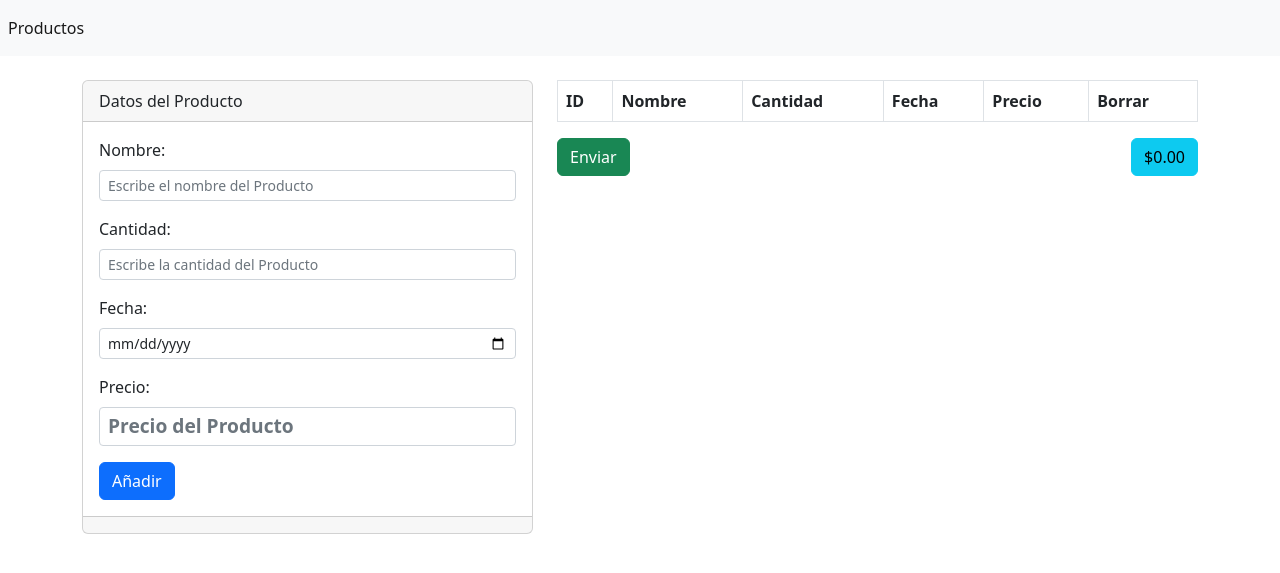
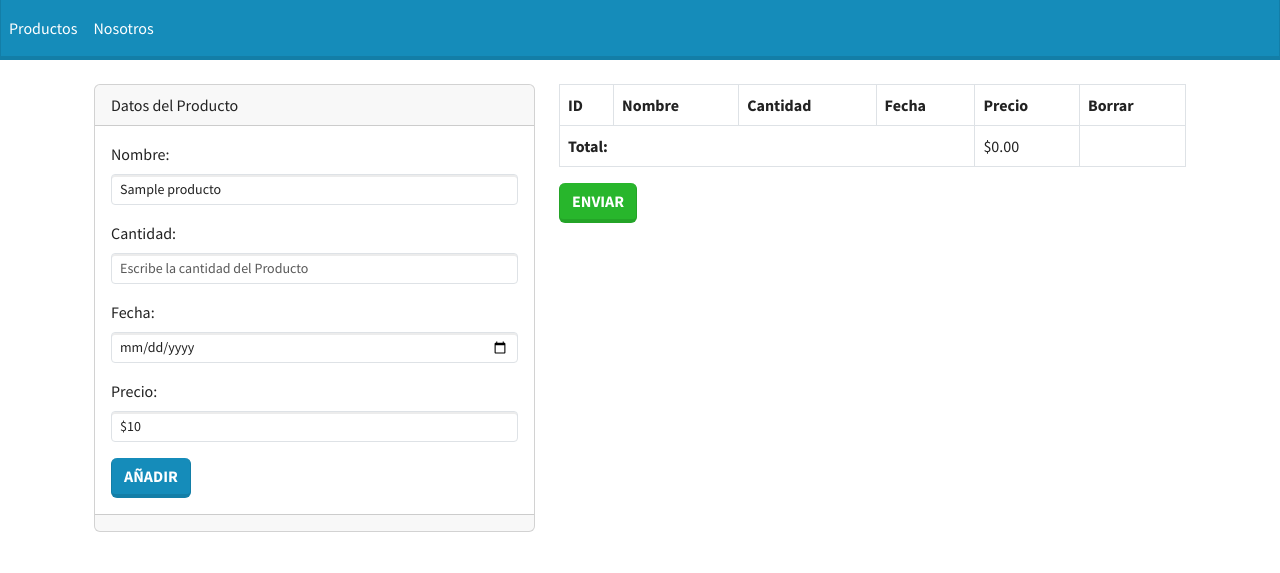
Before and after one commit to sahaguntepeapulco/Tienda, a Flask app: page /admin/carrito in a window 1280 px wide. Shown: the top 573 px of the page. Run offline with Flask 3, Linux system fonts and the light colour scheme; tables that the repository leaves empty or names only in its code hold one stand-in row (values such as "Sample post"); lists and menus that the app fills with data are empty; some libraries are stand-ins or nearby versions.

Commit message:
Update carrito.html

```diff
--- a/templates/admin/carrito.html
+++ b/templates/admin/carrito.html
@@ -1,30 +1,29 @@
 <!doctype html>
-<html lang="en">
+<html lang="es">
 
 <head>
-  <title>Title</title>
+  <title>Tienda</title>
   <!-- Required meta tags -->
   <meta charset="utf-8">
   <meta name="viewport" content="width=device-width, initial-scale=1, shrink-to-fit=no">
 
-  <link rel="stylesheet" type="text/css" href="css/estilos.css">
+  <!-- Bootstrap CSS v5.2.1 -->
 
-  <!-- Bootstrap CSS v5.2.1 -->
-  <link href="https://cdn.jsdelivr.net/npm/bootstrap@5.2.1/dist/css/bootstrap.min.css" rel="stylesheet"
-    integrity="sha384-iYQeCzEYFbKjA/T2uDLTpkwGzCiq6soy8tYaI1GyVh/UjpbCx/TYkiZhlZB6+fzT" crossorigin="anonymous">
+  <link rel="stylesheet" href="/css/bootstrap.min.css" crossorigin="anonymous">
   <script src="https://code.jquery.com/jquery-3.6.0.min.js"></script>
+
 
 </head>
 
 <body>
-    <nav class="navbar navbar-expand navbar-light bg-light">
+    <nav class="navbar navbar-expand navbar-dark bg-primary">
         <div class="nav navbar-nav">
-
-            <a class="nav-item nav-link active" href="/productos" aria-current="page">Productos</a>
-
+            <a class="nav-item nav-link active" href="/productos">Productos</a>
+            <a class="nav-item nav-link active" href="/nosotros">Nosotros</a>
         </div>
     </nav>
-<br>
+    <div class="container">
+        <br/>
 <div class="container">
     <div class="row">
         <div class="col-md-5">
@@ -38,54 +37,63 @@
                         <div class="mb-3">
                           <label for="txtNombre" class="form-label">Nombre:</label>
 
-                          <input type="text" class="form-control form-control-sm" name="txtNombre" id="txtNombre" aria-describedby="helpId" placeholder="Escribe el nombre del Producto">
+                          <select class="form-control form-control-sm" name="txtNombre" id="txtNombre">
+                            <!-- Las opciones serán llenadas dinámicamente por JavaScript -->
+                        </select>
+
 
 
 
                               <script>
+
                                 $(document).ready(function(){
-    $("#txtNombre").on('input', function(){
-        var query = $(this).val();
-        if(query.length > 0){
+    // Llenar el dropdown al cargar la página
+    $.ajax({
+        url: '/obtener_nombres_productos',
+        method: 'GET',
+        success: function(data){
+            var options = '';
+            data.forEach(function(nombre){
+                options += '<option value="' + nombre + '">' + nombre + '</option>';
+            });
+            $("#txtNombre").html(options); // llenar el dropdown una vez
+
+            // Obtener el precio del primer producto:
+            if(data.length > 0) {
+                $("#txtNombre").val(data[0]);
+                $("#txtNombre").trigger('change');
+            }
+        }
+    });
+
+
+    // Actualizar el precio cuando cambia el producto seleccionado
+    $("#txtNombre").on('change', function(){
+    var nombreSeleccionado = $(this).val();
+    if(nombreSeleccionado){
         $.ajax({
             url: '/buscar_producto',
             method: 'POST',
             data: {
-                    'query': query
+                'query': nombreSeleccionado
             },
             success: function(data){
-                    var suggestions = '';
-                    data.forEach(function(item){
-                        suggestions += '<li class="suggestion-item" data-price="' + item.precio + '">' + item.nombre + '</li>';
-                    });
-                    $("#suggestionsPopup").html(suggestions);
-                    if(suggestions) {
-                        $("#suggestionsPopup").show();
+                if(data.length === 1 && data[0].nombre === nombreSeleccionado) {
+                    $("#txtPrecio").val(data[0].precio);
+                    $("#txtPrecio").attr("data-precio-original", data[0].precio); // Almacenar el precio original
                 } else {
-                        $("#suggestionsPopup").hide();
+                    $("#txtPrecio").val('');
+                    $("#txtPrecio").attr("data-precio-original", '');
                 }
             }
         });
     } else {
-            $("#suggestionsPopup").hide();
+        $("#txtPrecio").val('');
+        $("#txtPrecio").attr("data-precio-original", '');
     }
 });
 
-    // Manejar el clic en una sugerencia
-    $("body").on("click", ".suggestion-item", function() {
-        var selectedName = $(this).text();
-        var selectedPrice = $(this).data('price');
-        $("#txtNombre").val(selectedName);
-        $("#txtPrecio").val(selectedPrice);
-        $("#suggestionsPopup").hide();
-    });
 
-    // Ocultar las sugerencias al hacer clic fuera de ellas
-    $(document).on("click", function(event) {
-        if(!$(event.target).closest("#txtNombre, #suggestionsPopup").length) {
-            $("#suggestionsPopup").hide();
-        }
-    });
 });
 
                             </script>
@@ -106,7 +114,7 @@
 
                           <div class="mb-3">
                             <label for="txtPrecio" class="form-label">Precio:</label>
-                            <input type="number"
+                            <input type="text"
                               class="form-control form-control-sm" name="txtPrecio" id="txtPrecio" aria-describedby="helpId" placeholder="Precio del Producto" readonly>
                         </div>
 
@@ -155,6 +163,13 @@
                             </td>
                         </tr>
                         {% endfor %}
+                        <tfoot>
+                            <tr>
+                                <td colspan="4" class="text-right"><strong>Total:</strong></td>
+                                <td id="totalPriceCell">$0.00</td>
+                                <td></td>
+                            </tr>
+                        </tfoot>
 
                     </tbody>
                 </table>
@@ -163,7 +178,7 @@
                     <form action="/admin/carrito/enviar-whatsapp" method="post">
                         <button type="submit" class="btn btn-success">Enviar</button>
                     </form>
-                    <button id="totalPriceBtn" class="btn btn-info">$0.00</button>
+
                 </div>
 
 
@@ -173,18 +188,19 @@
 </div>
 <script>
     $(document).ready(function(){
-        $("#txtNombre").on('input', function(){
-            var query = $(this).val();
-            if(query.length > 0){
+        $("#txtNombre").on('change', function(){
+    var nombreSeleccionado = $(this).val();
+    if(nombreSeleccionado){
         $.ajax({
             url: '/buscar_producto',
             method: 'POST',
             data: {
-                        'query': query
+                'query': nombreSeleccionado
             },
             success: function(data){
-                        if(data.length === 1 && data[0].nombre === query) { // Si hay una coincidencia exacta
-                            $("#txtPrecio").val(data[0].precio);  // Llenar el precio
+                if(data.length === 1 && data[0].nombre === nombreSeleccionado) { // Si hay una coincidencia exacta
+                    $("#txtPrecio").val("$" + data[0].precio);
+  // Llenar el precio
                 } else {
                     $("#txtPrecio").val('');  // Limpiar el precio si no hay coincidencia exacta
                 }
@@ -194,12 +210,15 @@
         $("#txtPrecio").val('');  // Limpiar el precio si el campo está vacío
     }
 });
+
 $("#txtCantidad").on('input', function() {
-            let precio = parseFloat($("#txtPrecio").val()) || 0;
+    let precioOriginal = parseFloat($("#txtPrecio").attr("data-precio-original")) || 0;
     let cantidad = parseFloat($(this).val()) || 0;
-            let total = precio * cantidad;
-            $("#txtPrecio").val(total.toFixed(2));
+    let total = precioOriginal * cantidad;
+    $("#txtPrecio").val("$" + total.toFixed(2));
+
 });
+
 
     });
     function updateTotalPrice() {
@@ -207,8 +226,9 @@
     $("table tbody tr td:nth-child(5)").each(function() {
         total += parseFloat($(this).text()) || 0;
     });
-    $("#totalPriceBtn").text("$" + total.toFixed(2));
+    $("#totalPriceCell").text("$" + total.toFixed(2));
 }
+
 
 $(document).ready(function() {
     updateTotalPrice(); // Para calcular el total inicial
```
Lines whose indentation alone changed are shown as unchanged.
